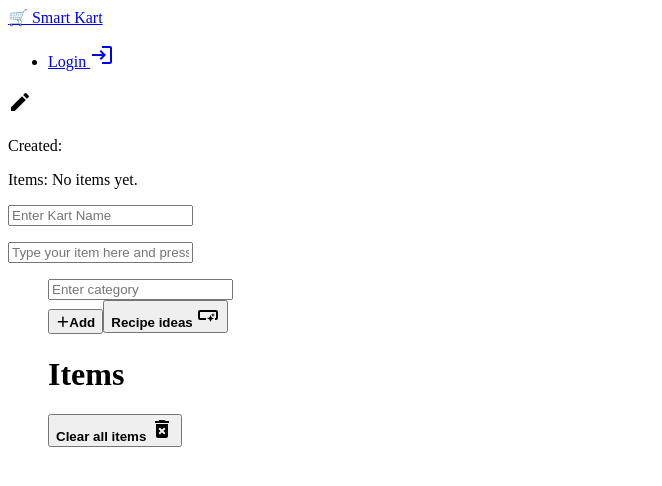
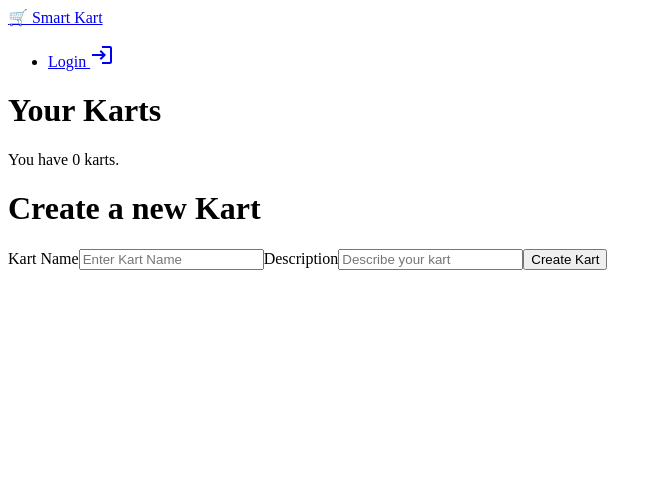
Before and after one commit to OokamiKitsune/atlys, a Next.js app: page / in a window 1280 px wide. Shown: the top 486 px of the page, without its empty margins (0-662 px from the left). Built offline with nearby package versions, Linux system fonts and the light colour scheme.

Commit message:
Added kart creating functionality

```diff
--- a/package.json
+++ b/package.json
@@ -23,6 +23,10 @@
     "react": "18.2.0",
     "react-dom": "18.2.0",
     "tailwindcss": "3.3.2",
-    "typescript": "5.0.4"
+    "typescript": "5.0.4",
+    "uuid": "^9.0.0"
+  },
+  "devDependencies": {
+    "@types/uuid": "^9.0.1"
   }
 }
--- a/src/components/ItemList.tsx
+++ b/src/components/ItemList.tsx
@@ -198,7 +198,8 @@ const ItemList: React.FC = () => {
       <ul>
         {suggestions.map((suggestion, index) => (
           <li key={index} onClick={() => setCurrentItem(suggestion)}>
-            {suggestion}
+            <h2>Suggestions</h2>
+            <p>{suggestion}</p>
           </li>
         ))}
       </ul>
--- /dev/null
+++ b/src/components/KartLists.tsx
@@ -0,0 +1,120 @@
+// This component is the main component for the index page. It will show individual shopping lists.
+import React, { useState, useEffect } from 'react';
+import 'tailwindcss/tailwind.css';
+import { DeleteForever, SmartButton, Edit } from '@mui/icons-material';
+import { Hash } from 'crypto';
+import { v4 as uuidv4 } from 'uuid';
+
+
+const KartLists: React.FC = () => {
+    // Create state for kart list
+
+    const [karts, setKarts] = useState<{ id: number; name: string; description: string; date: Date; item_count: number}[]>([]);
+
+
+    // Creating a new kart
+
+
+    const [newKart, setNewKart] = useState('');
+    const [newDescription, setNewDescription] = useState('');
+    // Add the current date of when the kart was created
+    const [date, setDate] = useState(new Date());
+    // Add a new kart
+
+
+
+    const handelFormSubmit = (e: React.FormEvent<HTMLFormElement>) => { // e is the event object
+        e.preventDefault(); // Prevent the page from reloading
+
+        // Stop user from creating a kart with no name
+        if (newKart.trim() === '') {
+            alert('A kart name is required.');
+            // highlight the kart name input
+
+
+        return;
+    }
+
+        // Create a new kart object
+
+        const newKartObject = {
+            id: Math.floor(Math.random() * 10000) + 1,
+            name: newKart,
+            description: newDescription,
+            date: new Date(),
+            item_count : 0,
+    };
+    // add the new kart to the list
+    setKarts([...karts, newKartObject]);
+
+    setNewKart(''); // Reset the input
+    setNewDescription(''); // Reset the input
+
+
+}; // End of handelFormSubmit
+
+    // Delete a kart
+    const deleteKart = (id: number) => {
+        confirm('Are you sure you want to delete this kart?');
+        // Filter out the kart with the matching id
+        const filteredKarts = karts.filter((karts) => karts.id !== id);
+        // Update the kart list
+        setKarts(filteredKarts);
+    }; // End of deleteKart
+
+
+    return (
+
+
+        <><div className="container mx-auto px-4 py-4 border text-center">
+            <h1 className="text-2xl">Your Karts</h1>
+            <p className="text-1xl">You have {karts.length} karts.</p>
+            {karts.map((kart) => (
+                <div key={kart.id}>
+                    <div className="flex justify-between ">
+                    <h2 className="text-1xl text-purple-500">{kart.name}</h2>
+                    <p>Details: {kart.description}</p>
+                    <p>Current items: {kart.item_count}</p>
+                    <p>Created: {kart.date.toLocaleDateString()}</p>
+                    <p>{kart.id}</p>
+                    <button className="bg-red-500 hover:bg-red-700 text-white font-bold py-1 px-2 rounded" onClick={() => deleteKart(kart.id)}><DeleteForever /></button>
+                    </div>
+                </div>
+
+            ))}
+        </div>
+
+        <div className="">
+                <h1>Create a new Kart</h1>
+                <form onSubmit={handelFormSubmit}>
+                    <label htmlFor="name">Kart Name</label>
+                    <input
+                    className='border border-gray-300 rounded-md px-4 py-5 focus:outline-none focus:ring-2 focus:ring-blue-500 mb-4 w-full'
+                    type="text"
+                    id="name"
+                    value={newKart}
+                    placeholder='Enter Kart Name'
+                    onChange={(e) => setNewKart(e.target.value)}
+                    />
+
+
+                    <label htmlFor="description">Description</label>
+                    <input
+                    className='border border-gray-300 rounded-md px-4 py-5 focus:outline-none focus:ring-2 focus:ring-blue-500 mb-4 w-full'
+                    type="text"
+                    id="description"
+                    value={newDescription}
+                    placeholder='Describe your kart'
+                    onChange={(e) => setNewDescription(e.target.value)}
+                    />
+
+                    <button className="bg-blue-500 hover:bg-blue-700 text-white font-bold py-1 px-2 rounded" type="submit">
+                        Create Kart
+                    </button>
+                </form>
+            </div>
+        </>
+    );
+}; // End of KartLists
+
+export default KartLists;
--- a/src/components/Layout.tsx
+++ b/src/components/Layout.tsx
@@ -5,6 +5,7 @@ interface LayoutProps {
   children: ReactNode;
 }
 
+const name = ['Your Name'];
 const Layout: React.FC<LayoutProps> = ({ children }) => {
   return (
     <div>
--- a/src/pages/index.tsx
+++ b/src/pages/index.tsx
@@ -1,6 +1,7 @@
 import React from 'react';
 import 'tailwindcss/tailwind.css';
 import ItemList from '@/components/ItemList';
+import KartLists from '@/components/KartLists';
 import Layout from '@/components/Layout';
 
 // Import any other components or modules you need
@@ -9,7 +10,7 @@ const IndexPage: React.FC = () => {
         <Layout>
           {/* Your page content goes here */}
           <div className="container mx-auto px-4 py-4 border">
-            <ItemList />
+            <KartLists />
           </div>
         </Layout>
       );
```
Also changed, not shown: src/pages/list/[id].js (added, +16 -0 lines), 1 other file (tests, documents, lock files or other folders).
